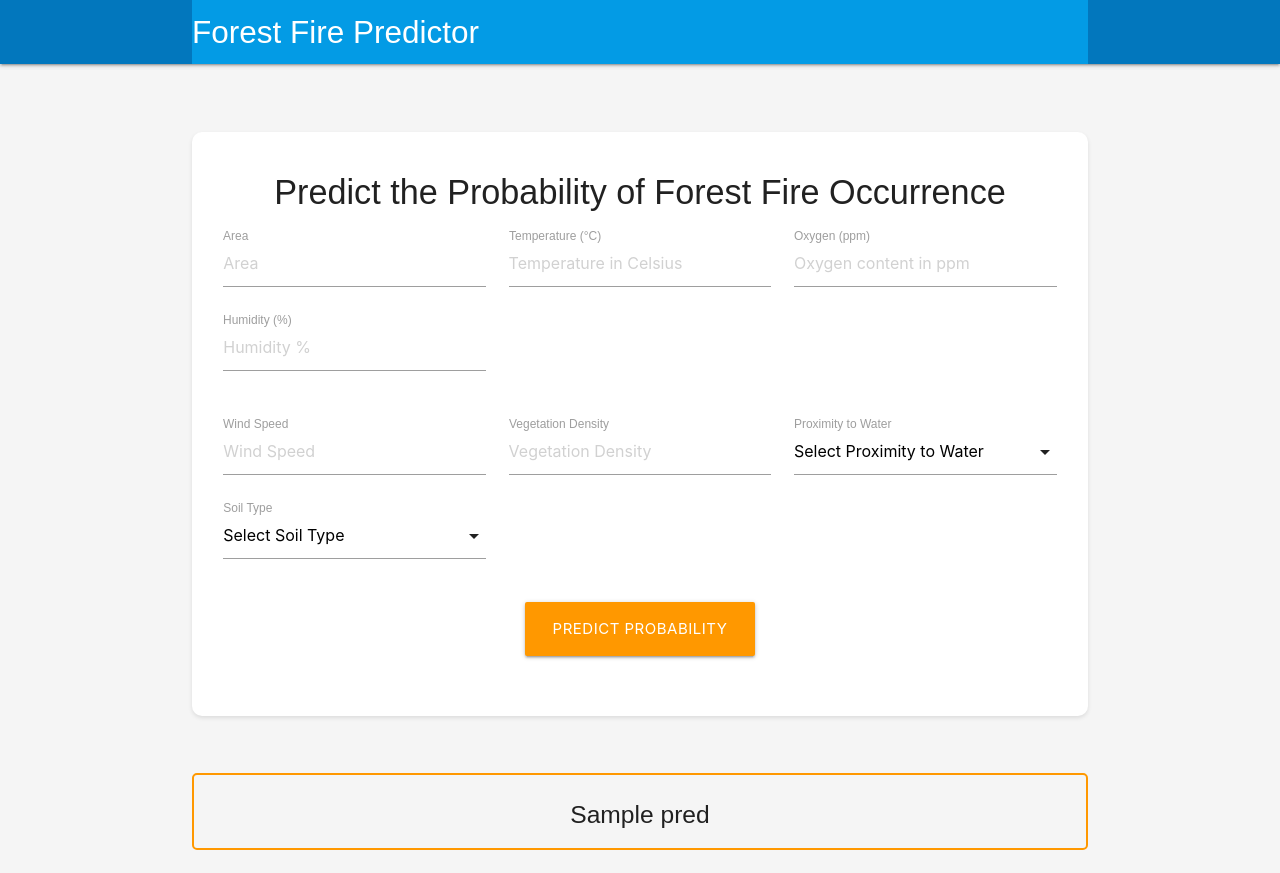
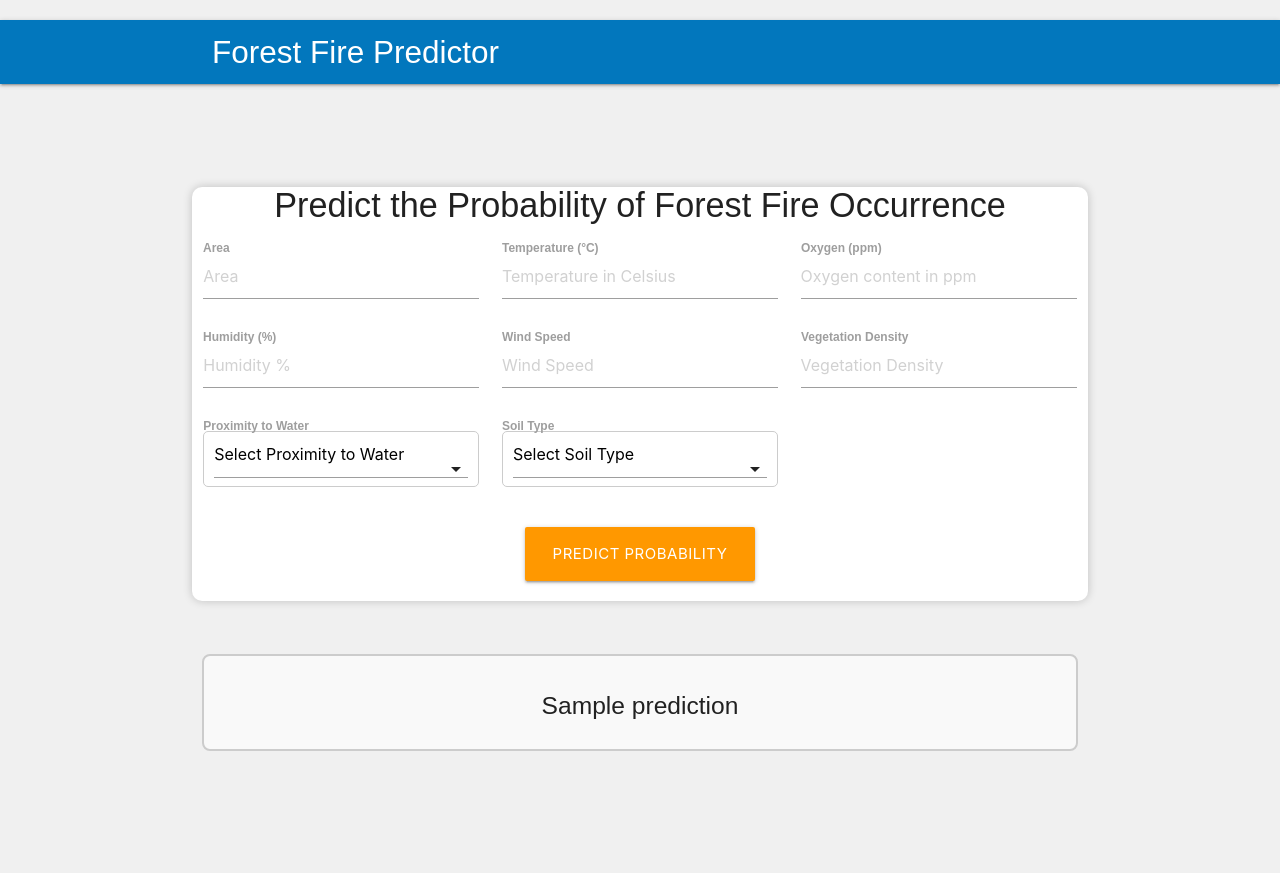
Before and after one commit to san0808/forest-fire-prediction, a Flask app: template templates/forest_fire.html in a window 1280 px wide. After the commit the page ends 751 px from the top, so only its background shows below. Run offline with Flask 2, Linux system fonts and the light colour scheme; the template is opened without the code that fills it: most values are stand-ins (such as "Sample title", 1, 10 or a date in 2020); parts of the project's set-up code (start-up, migrations or seed data) failed here and were passed over.

Commit message:
made the css better

```diff
--- a/app.py
+++ b/app.py
@@ -18,30 +18,33 @@ def hello_world():
 
 @app.route('/predict', methods=['POST'])
 def predict():
-    # Get user input from the form
-    area = request.form['area']
-    oxygen = float(request.form['oxygen'])
-    temperature = float(request.form['temperature'])
-    humidity = float(request.form['humidity'])
-    wind_speed = float(request.form['wind_speed'])
-    vegetation_density = float(request.form['vegetation_density'])
-    proximity_to_water = request.form['proximity_to_water']
-    soil_type = request.form['soil_type']
+    try:
+        # Get user input from the form
+        area = request.form['area']
+        oxygen = float(request.form['oxygen'])
+        temperature = float(request.form['temperature'])
+        humidity = float(request.form['humidity'])
+        wind_speed = float(request.form['wind_speed'])
+        vegetation_density = float(request.form['vegetation_density'])
+        proximity_to_water = request.form['proximity_to_water']
+        soil_type = request.form['soil_type']
 
-    # Create a new DataFrame with the user input
-    user_data = pd.DataFrame([[area, oxygen, temperature, humidity, wind_speed, vegetation_density, proximity_to_water, soil_type]],
-                             columns=["Area", "Oxygen", "Temperature", "Humidity", "Wind Speed", "Vegetation Density", "Proximity to Water", "Soil Type"])
+        # Create a new DataFrame with the user input
+        user_data = pd.DataFrame([[area, oxygen, temperature, humidity, wind_speed, vegetation_density, proximity_to_water, soil_type]],
+                                columns=["Area", "Oxygen", "Temperature", "Humidity", "Wind Speed", "Vegetation Density", "Proximity to Water", "Soil Type"])
 
-    # Make a prediction
-    prediction = model.predict(user_data)
-    probability = model.predict_proba(user_data)[:, 1]
+        # Make a prediction
+        prediction = model.predict(user_data)
+        probability = model.predict_proba(user_data)[:, 1]
 
-    if prediction[0] == 1:
-        prediction_text = 'Your Forest is in Danger.'
-    else:
-        prediction_text = 'Your Forest is Safe.'
+        prediction_text = 'Your Forest is in Danger.' if prediction[0] == 1 else 'Your Forest is Safe.'
+        prediction_class = 'danger' if prediction[0] == 1 else 'safe'
 
-    return render_template('forest_fire.html', prediction=prediction_text, probability=f'{probability[0]:.2f}')
+        return render_template('forest_fire.html', prediction=prediction_text, prediction_class=prediction_class, probability=f'{probability[0]:.2f}')
+    except Exception as e:
+        # Handle errors and display an error message
+        error_message = f"An error occurred: {str(e)}"
+        return render_template('forest_fire.html', error=error_message)
 
 if __name__ == '__main__':
     app.run(debug=True)
--- a/static/css/style.css
+++ b/static/css/style.css
@@ -1,66 +1,100 @@
+/* Add this CSS in your style.css file or in a <style> tag in the head of your HTML file */
+
+/* Style the body and container */
 body {
-  background-color: #f5f5f5;
+  background-color: #f0f0f0;
   font-family: Arial, sans-serif;
 }
 
-.card {
-  background-color: #fff;
-  border-radius: 10px;
-  padding: 20px;
-  box-shadow: 0 2px 4px rgba(0, 0, 0, 0.1);
+.container {
+  margin-top: 20px;
+}
+
+/* Style the navigation bar */
+nav {
+  background-color: #4caf50;
 }
 
 .nav-wrapper {
-  background-color: #039be5; /* Match the navbar color */
+  padding-left: 20px;
 }
 
 .brand-logo {
   font-size: 24px;
+  padding: 0 10px;
 }
 
+/* Style the card */
+.card {
+  border-radius: 10px;
+  box-shadow: 0px 0px 10px rgba(0, 0, 0, 0.2);
+}
+
+.card-content {
+  padding: 20px;
+}
+
+/* Style the form elements */
+.input-field {
+  margin-bottom: 20px;
+}
+
+input[type="text"],
+select {
+  border: 1px solid #ccc;
+  border-radius: 5px;
+  padding: 10px;
+  width: 100%;
+}
+
+/* Style the button */
 .btn {
-  background-color: #FFA500;
+  background-color: #ff5722;
+  color: #fff;
   font-weight: bold;
 }
 
-.btn:hover {
-  background-color: #FF8C00;
+/* Style the prediction and error boxes */
+.prediction-box, .error-box {
+  background-color: #fff;
+  border: 1px solid #ccc;
+  border-radius: 5px;
+  padding: 10px;
+  margin-top: 20px;
 }
 
-.input-field input[type=number]:focus + label,
-.input-field input[type=number]:valid + label {
-  color: #FFA500;
-}
-
-.input-field input[type=number]:focus {
-  border-bottom: 1px solid #FFA500;
-  box-shadow: 0 1px 0 0 #FFA500;
-}
-
-/* Match the prediction box background color
-h5 {
-  background-color: #039be5;
-  color: #fff;
-  padding: 10px;
-  border-radius: 5px;
-  font-weight: bold;
-} */
-
-/* New styles for the prediction box */
-.prediction-box {
-  border: 2px solid #FF9800;
-  padding: 10px;
-  margin-top: 20px;
-  border-radius: 5px;
+/* Center-align text */
+.center-align {
   text-align: center;
 }
 
-/* Color for fire danger */
-.prediction-danger {
-  background-color: #f44336; /* Red */
+/* Style the labels */
+label {
+  font-weight: bold;
 }
 
-/* Color for safe prediction */
-.prediction-safe {
-  background-color: #4CAF50; /* Green */
+/* Style the select boxes */
+.select-wrapper {
+  width: 100%;
+  border: 1px solid #ccc;
+  border-radius: 5px;
+  padding: 0 10px;
 }
+
+/* Style the select arrow icon */
+.select-wrapper .caret {
+  color: #000;
+  right: 10px;
+  top: calc(50% - 8px);
+}
+
+/* Adjust the spacing for small screens */
+@media screen and (max-width: 600px) {
+  .container {
+      margin-top: 10px;
+  }
+
+  .input-field {
+      margin-bottom: 10px;
+  }
+}
--- a/templates/forest_fire.html
+++ b/templates/forest_fire.html
@@ -9,6 +9,26 @@
     <link href="https://fonts.googleapis.com/icon?family=Material+Icons" rel="stylesheet">
     <link href="https://cdnjs.cloudflare.com/ajax/libs/materialize/1.0.0/css/materialize.min.css" type="text/css" rel="stylesheet" media="screen,projection">
     <link href="./static/css/style.css" type="text/css" rel="stylesheet" media="screen,projection">
+
+    <!-- Inline CSS -->
+    <style>
+        /* Add any custom inline styles here */
+        .prediction-box {
+            padding: 20px;
+            margin: 10px;
+            border: 2px solid #ccc;
+            border-radius: 8px;
+            background-color: #f9f9f9;
+        }
+
+        .error-box {
+            padding: 20px;
+            margin: 10px;
+            border: 2px solid #ff6f61;
+            border-radius: 8px;
+            background-color: #fff5f4;
+        }
+    </style>
 </head>
 
 <body>
@@ -26,33 +46,33 @@
                 <div class="row">
                     <form action='/predict' method="post" class="col s12">
                         <div class="row">
-                          <div class="input-field col s4">
+                            <!-- Adjusted input field sizes for better alignment -->
+                            <div class="input-field col s6 m4">
                                 <input placeholder="Area" name="area" id="area" type="text" class="validate" required>
                                 <label for="area">Area</label>
                             </div>
-                          <div class="input-field col s4">
+                            <div class="input-field col s6 m4">
                                 <input placeholder="Temperature in Celsius" name="temperature" id="temperature" type="text" class="validate" required>
                                 <label for="temperature">Temperature (°C)</label>
                             </div>
-                          <div class="input-field col s4">
+                            <div class="input-field col s6 m4">
                                 <input id="oxygen" name="oxygen" placeholder="Oxygen content in ppm" type="text" class="validate" required>
                                 <label for="oxygen">Oxygen (ppm)</label>
                             </div>
-                          <div class="input-field col s4">
+                            <!-- Adjusted input field sizes for better alignment -->
+                            <div class="input-field col s6 m4">
                                 <input id="humidity" name="humidity" placeholder="Humidity %" type="text" class="validate" required>
                                 <label for="humidity">Humidity (%)</label>
                             </div>
-                        </div>
-                        <div class="row">
-                          <div class="input-field col s4">
+                            <div class="input-field col s6 m4">
                                 <input id="wind_speed" name="wind_speed" placeholder="Wind Speed" type="text" class="validate" required>
                                 <label for="wind_speed">Wind Speed</label>
                             </div>
-                          <div class="input-field col s4">
+                            <div class="input-field col s6 m4">
                                 <input id="vegetation_density" name="vegetation_density" placeholder="Vegetation Density" type="text" class="validate" required>
                                 <label for="vegetation_density">Vegetation Density</label>
                             </div>
-                          <div class="input-field col s4">
+                            <div class="input-field col s12 m6 l4">
                                 <select name="proximity_to_water" id="proximity_to_water" required>
                                     <option value="" disabled selected>Select Proximity to Water</option>
                                     <option value="Near">Near</option>
@@ -60,7 +80,7 @@
                                 </select>
                                 <label for="proximity_to_water">Proximity to Water</label>
                             </div>
-                          <div class="input-field col s4">
+                            <div class="input-field col s12 m6 l4">
                                 <select name="soil_type" id="soil_type" required>
                                     <option value="" disabled selected>Select Soil Type</option>
                                     <option value="Sandy">Sandy</option>
@@ -76,12 +96,18 @@
                         </div>
                     </form>
                 </div>
-
             </div>
             <br>
+
             <div class="prediction-box center {{ prediction_class }}">
-                <h5>{{ pred }}</h5>
+                <h5>{{ prediction }}</h5>
             </div>
+
+            {% if error %}
+            <div class="error-box center">
+                <h5>{{ error }}</h5>
+            </div>
+            {% endif %}
             <br>
         </div>
     </div>
@@ -96,6 +122,5 @@
             $('select').formSelect();
         });
     </script>
-
 </body>
 </html>
```
Lines whose indentation alone changed are shown as unchanged.
